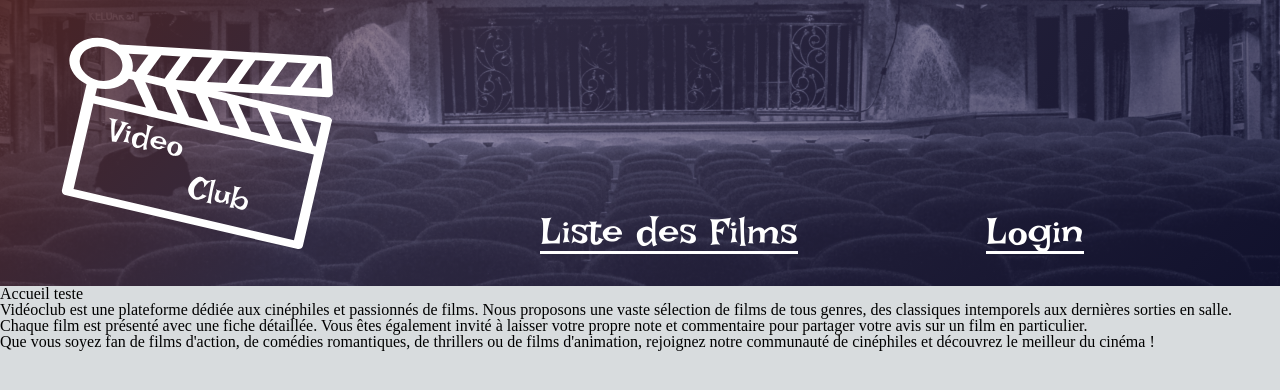
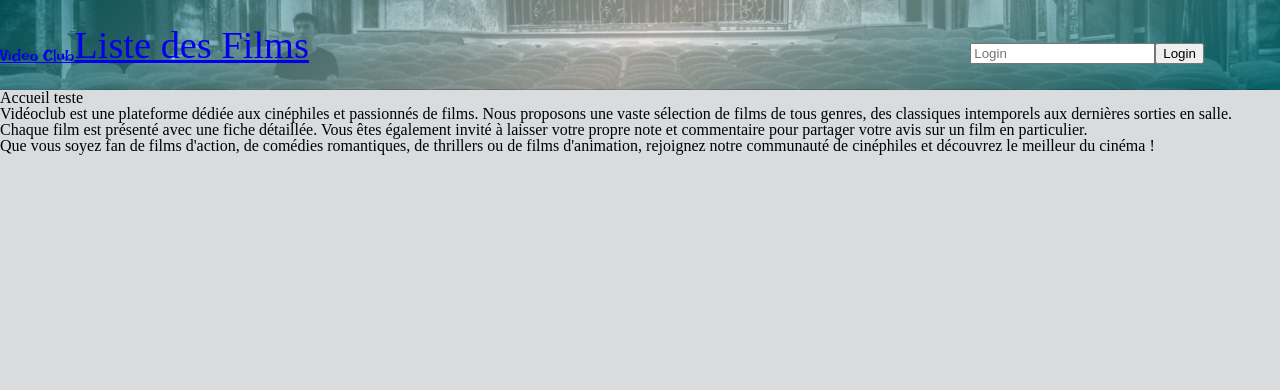
Before and after one commit to fermamud/videoclub-react, a React (Create React App) app: page / in a window 1280 px wide. Shown: the top 390 px of the page. Built offline with nearby package versions, Linux system fonts and the light colour scheme.

Commit message:
Cours 12

```diff
--- /dev/null
+++ b/src/components/Admin/Admin.js
@@ -0,0 +1,11 @@
+function Admin() {
+
+
+  return (
+    <main>
+
+    </main>
+  );
+}
+
+export default Admin;
--- a/src/components/App/App.js
+++ b/src/components/App/App.js
@@ -1,23 +1,49 @@
-import { BrowserRouter as Router, Routes, Route } from 'react-router-dom';
+import { BrowserRouter as Router, Routes, Route, Navigate } from 'react-router-dom';
+import React, { useState } from 'react';
 import Entete from '../Entete/Entete';
 import Accueil from '../Accueil/Accueil';
 import ListeFilms from '../ListeFilms/ListeFilms';
 // import Filtre from '../Filtre/Filtre';
 import Film from '../Film/Film';
+import Admin from '../Admin/Admin';
 import Page404 from '../Page404/Page404';
 import './App.css';
 
+export const AppContext = React.createContext();
+
 function App() {
+
+  // const [estLog, setEstLog] = useState(false);
+  const [logging, setLogging] = useState({estLog: false, usager: ''});
+
+  function login(e) {
+    e.preventDefault();
+    console.log('login');
+
+    if (e.target.usager.value === 'admin') {
+      //   setEstLog(prevEstLog => !prevEstLog)
+      //usa 3 pontos mais se quiser mudar uma coisa so tipo o usager, nesse caso abaixo eh irrelevante
+      setLogging(logging => ({ ...logging, estLog: true, usager: e.target.usager.value}));
+      e.target.reset();
+    }
+  }
+
   return (
+    <AppContext.Provider value={logging}>
       <Router>
-      <Entete />
+        {/* <Entete handleLogin={login} estLog={estLog}/> */}
+        <Entete handleLogin={login} />
         <Routes>
           <Route path="/" element={<Accueil />} />
           <Route path="/liste-films" element={<ListeFilms />} />
           <Route path="/film/:id" element={<Film />}/>
           <Route path="/*" element={<Page404 />}/>
+
+          {/* <Route path="/admin" element={estLog ? <Admin /> : <Navigate to="/" />}/> */}
+          <Route path="/admin" element={logging.estLog ? <Admin /> : <Navigate to="/" />}/>
         </Routes>
       </Router>
+    </AppContext.Provider>
   );
 }
 
--- a/src/components/Entete/Entete.css
+++ b/src/components/Entete/Entete.css
@@ -1,9 +1,11 @@
 header {
   background-image: linear-gradient(
       135deg,
-      rgba(80, 37, 37, 0.939) 0%,
-      rgba(82, 72, 114, 0.572) 35%,
-      rgba(22, 23, 60, 0.737) 100%
+      rgba(0, 121, 128, 0.639) 0%,
+      rgba(253, 246, 233, 0.572) 50%,
+      rgba(0, 121, 128, 0.737) 100%
+      /* #fdf6e9 */
+      /* #007a80 */
     ),
     url("../../../public/img/banniere.jpg");
   background-size: cover;
--- a/src/components/Entete/Entete.js
+++ b/src/components/Entete/Entete.js
@@ -1,35 +1,50 @@
+import { useContext } from 'react';
 import { NavLink } from 'react-router-dom';
+import { AppContext } from '../App/App';
 import './Entete.css';
 
-function Entete() {
+function Entete(props) {
+
+  const context = useContext(AppContext);
+
+  console.log(props);
+
   return (
     // em sala de aula
 
-    // <header className="pb-small pt-small">
-    //   <NavLink to="/"><h1>Video Club</h1></NavLink>
-    //   <nav>
-    //     <NavLink to="/liste-films">Liste des Films</NavLink>
-    //   </nav>
+    <header className="pb-small pt-small">
+      <NavLink to="/"><h1>Video Club</h1></NavLink>
+      <nav>
+        {/* {props.estLog ? <NavLink to="/admin">Admin</NavLink> : ''} */}
+        {/* {props.logging.estLog ? <NavLink to="/admin">Admin</NavLink> : ''} */}
+        {context.estLog ? <NavLink to="/admin">Admin</NavLink> : ''}
+        <NavLink to="/liste-films">Liste des Films</NavLink>
+      </nav>
+
+      <form onSubmit={props.handleLogin}>
+        <input type='text' name="usager" placeholder="Login"></input>
+        <button>Login</button>
+      </form>
+    </header>
+
+    // <header>
+    //     <div className="logo-container">
+    //         <NavLink to="/">
+    //           <img className="logo" src="../../../icones/logo.svg" alt="" />
+    //           </NavLink>
+    //     </div>
+    //     <nav>
+    //         <ul>
+    //             <li>
+    //                 {/* <a class="active" href="accueil.html">Liste des Films</a> */}
+    //                 <NavLink className="active" to="/liste-films">Liste des Films</NavLink>
+    //             </li>
+    //             <li>
+    //               <a className="active" href="accueil.html">Login</a>
+    //             </li>
+    //         </ul>
+    //     </nav>
     // </header>
-
-    <header>
-        <div className="logo-container">
-            <NavLink to="/">
-              <img className="logo" src="../../../icones/logo.svg" alt="" />
-              </NavLink>
-        </div>
-        <nav>
-            <ul>
-                <li>
-                    {/* <a class="active" href="accueil.html">Liste des Films</a> */}
-                    <NavLink className="active" to="/liste-films">Liste des Films</NavLink>
-                </li>
-                <li>
-                  <a class="active" href="accueil.html">Login</a>
-                </li>
-            </ul>
-        </nav>
-    </header>
   );
 }
 
--- a/src/components/Film/Film.js
+++ b/src/components/Film/Film.js
@@ -1,9 +1,13 @@
 import { useParams } from 'react-router-dom';
-import { useEffect, useState } from 'react';
+import { useEffect, useState, useContext } from 'react';
+import { AppContext } from '../App/App';
 import Note from '../Note/Note';
 import './Film.css';
 
 function Film() {
+
+    const context = useContext(AppContext);
+
     // const urlFilm = `https://four1f-node-api.onrender.com/films/${filmId.id}`;
     // console.log(filmId);
     const filmId = useParams();
@@ -40,7 +44,7 @@ function Film() {
 
     const tableauNotes = infoFilm.notes || [];
     const notes = tableauNotes.join(', ');
-    console.log(notes);
+    // console.log(notes);
 
     // fazer tudo funcionar no Film e dps criar um composante pra Vote dps que tudo funcionar
     // appel fetch ficara dentro do Film e faz com o handle
@@ -83,6 +87,52 @@ function Film() {
 
     }
 
+    let blocAjoutCommentaire;
+
+    if (context.estLog) {
+        blocAjoutCommentaire = <form onSubmit={soumettreCommentaire}>
+                                    <textarea placeholder='Ajouter votre commentaires'></textarea>
+                                    <button>Soumettre</button>
+                                </form>
+    }
+
+    async function soumettreCommentaire(e) {
+        e.preventDefault();
+        console.log(e.target);
+        let aCommentaires;
+
+        if(!infoFilm.commentaires) {
+            aCommentaires = [{ commentaire: 'Je suis un commentaire', usager: context.usager}];
+        } else {
+            aCommentaires = infoFilm.commentaires;
+            aCommentaires.push({ commentaire: 'Je suis un commentaire', usager: context.usager });
+        }
+
+        // appelAsync() uma so chamada com diferentes argumentos pras duas
+        // pra um sera { commentaire: 'Je suis un commentaire', usager: context.usager }
+        // pra outro note
+        // body: JSON.stringify(data)
+        const oOptions = {
+            method: 'PUT',
+            headers: {
+                'Content-Type': 'application/json'
+            },
+            body: JSON.stringify({commentaires: aCommentaires})
+        }
+
+        let putCommentaire = await fetch(urlFilm, oOptions),
+            getFilm = await fetch(urlFilm);
+
+        Promise.all([putCommentaire, getFilm])
+            .then((reponse) => reponse[1].json())
+            .then((data) => {
+                console.log(data);
+                setInfoFilm(data);
+                // setNbVote(data.notes.length);
+                // setMoyenne(data.notes, data.notes.length);
+            })
+    }
+
     return (
         <main>
             <div className="container-info-film">
@@ -102,6 +152,9 @@ function Film() {
                     <p>Votes: {nbVotes}</p>
                     <p>Average: {average}</p>
                 </div>
+                <div>
+                    {blocAjoutCommentaire}
+                </div>
             </div>
             <Note handleNote={soumettreNote}/>
         </main>
--- a/src/components/ListeFilms/ListeFilms.css
+++ b/src/components/ListeFilms/ListeFilms.css
@@ -57,7 +57,7 @@ body {
   }
 }
 
-.container-imgs .container-image .image {
+/* .container-imgs .container-image .image {
   opacity: 1;
   transition: width 1s ease, aspect-ratio 1s ease, border-radius 1s ease,
     opacity 1s ease;
@@ -68,7 +68,7 @@ body {
 
 .container-imgs .container-image:hover .image {
   opacity: 1;
-}
+} */
 
 .filtre {
   display: flex;
```
Also changed, not shown: src/components/Note/Note.js (+5 -5 lines). Lines whose indentation alone changed are shown as unchanged.
